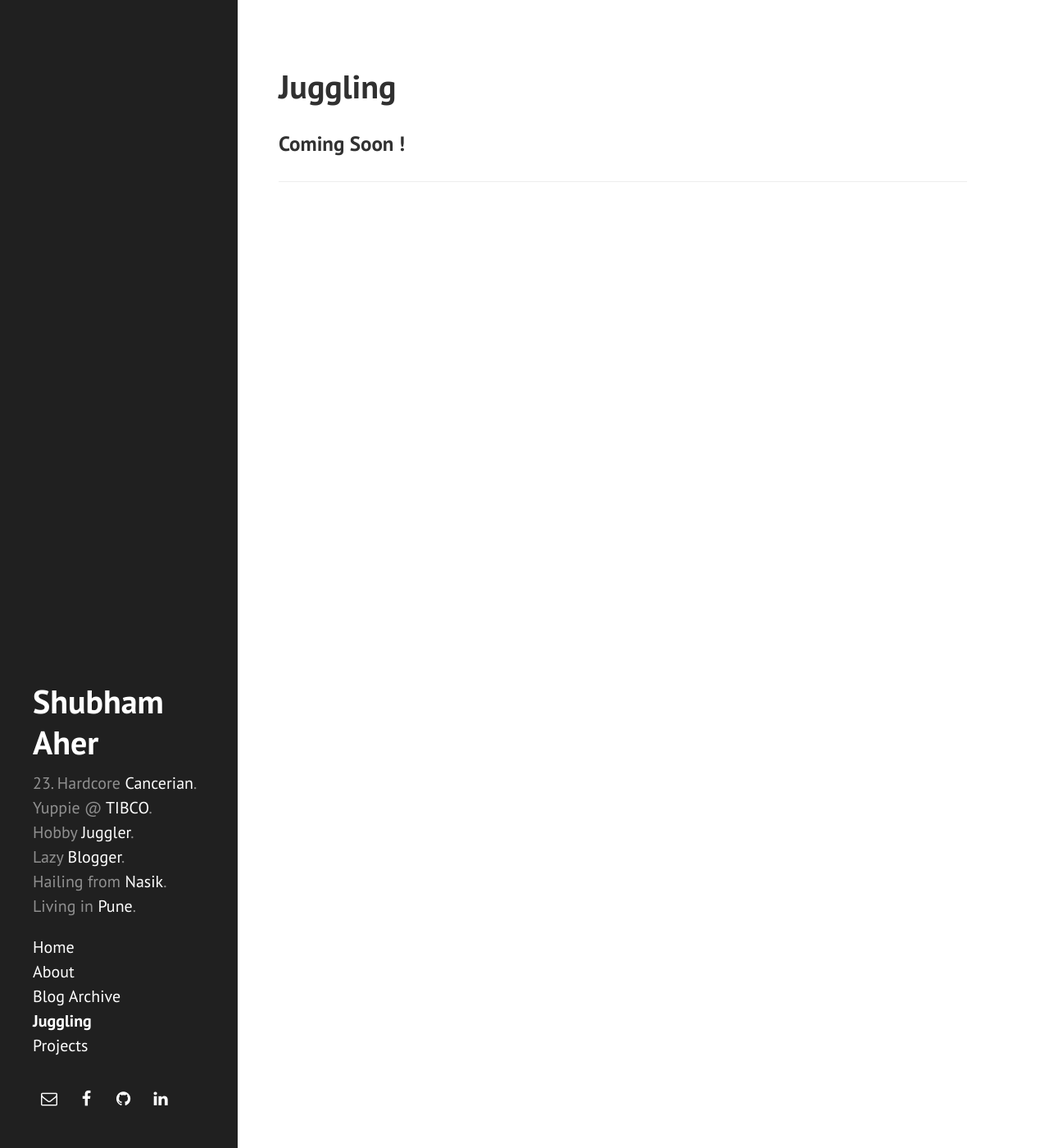
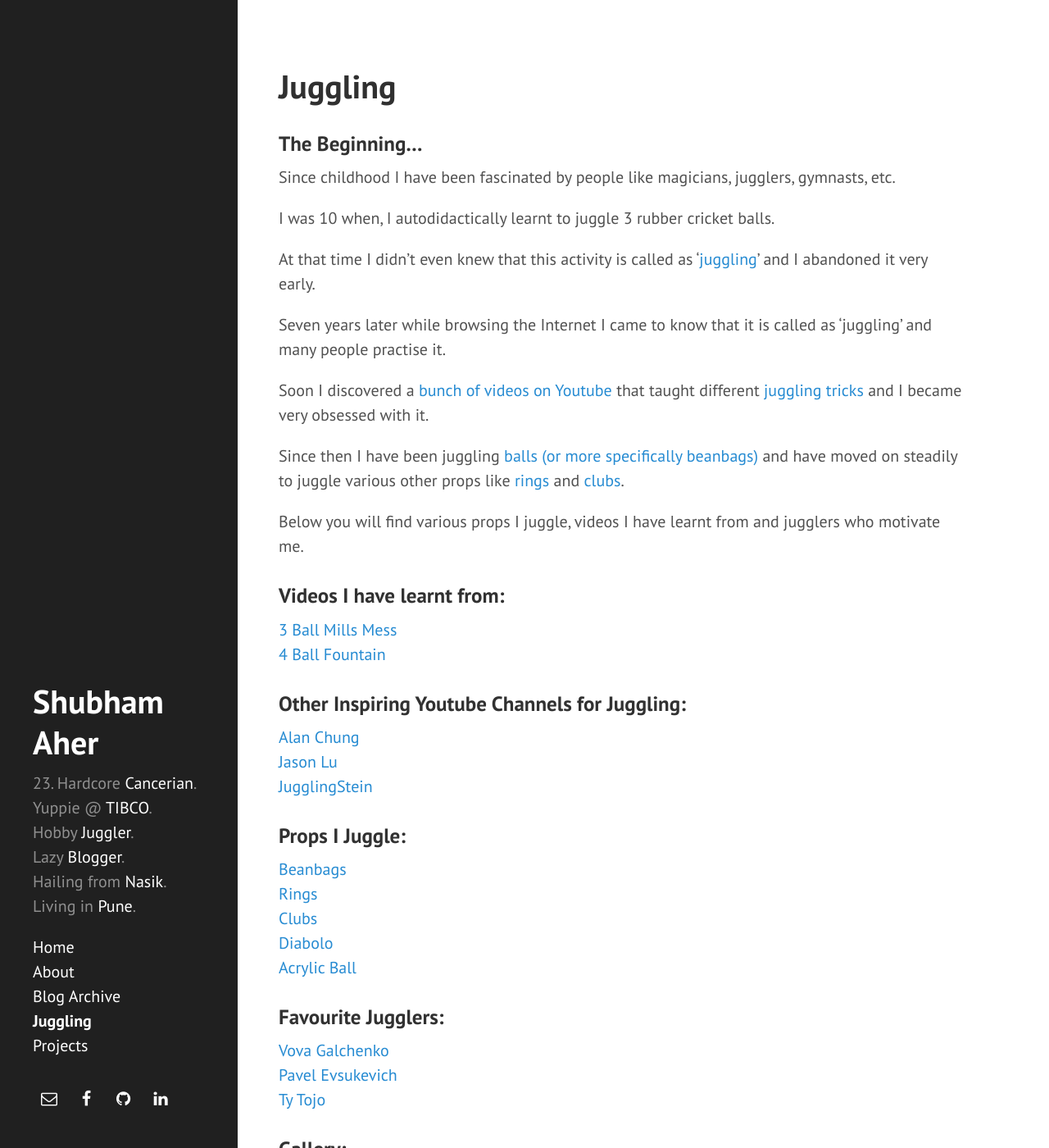
Before and after one commit to shubham-aher/shubham-aher.github.io, a Jekyll site: the page built from juggling.md, in a window 1280 px wide and 1400 px high. Shown: the whole window at 82% size. Built offline with Jekyll 4.4.1, drawn with Linux system fonts in a browser that asks for light colours; nearby versions of some CDN libraries; comment, search, counter and statistics services are not loaded; some of the changed text lies outside the part shown.

Commit message:
Updating Blogsite. Juggling section.

```diff
--- a/_config.yml
+++ b/_config.yml
@@ -10,7 +10,7 @@ relative_permalinks: true
 # Setup
 title:            Shubham Aher
 tagline:          'Blog'
-description:      '23. Hardcore <a href="https://www.facebook.com/notes/whats-your-sun-sign-book-by-chetan-d-narain/cancer-man-by-chetan-d-narain/284585004897150" target="_blank">Cancerian</a>.<br>Yuppie @ <a href="http://tibco.com" target="_blank">TIBCO</a>.<br>Hobby <a href="http://shubhamaher.com/juggling">Juggler</a>.<br>Lazy <a href="http://shubhamaher.com/blog">Blogger</a>.<br>Hailing from <a href="http://en.wikipedia.org/wiki/Nashik" target="_blank">Nasik</a>.<br>Living in <a href="http://en.wikipedia.org/wiki/Pune" target="_blank">Pune</a>.'
+description:      '23. Hardcore <a href="https://www.facebook.com/notes/whats-your-sun-sign-book-by-chetan-d-narain/cancer-man-by-chetan-d-narain/284585004897150" target="_blank">Cancerian</a>.<br>Yuppie @ <a href="http://www.tibco.com" target="_blank">TIBCO</a>.<br>Hobby <a href="http://shubhamaher.com/juggling">Juggler</a>.<br>Lazy <a href="http://shubhamaher.com/blog">Blogger</a>.<br>Hailing from <a href="http://en.wikipedia.org/wiki/Nashik" target="_blank">Nasik</a>.<br>Living in <a href="http://en.wikipedia.org/wiki/Pune" target="_blank">Pune</a>.'
 url:              http://shubhamaher.com
 baseurl:          /
 
--- a/juggling.md
+++ b/juggling.md
@@ -3,13 +3,53 @@ layout: page
 title: Juggling
 permalink: juggling/
 ---
-      {% assign pages_list = site.pages | sort:"name" %}
-      {% for node in pages_list reversed %}
-        {% if node.title != null %}
-          {% if node.layout == "project" %}
-  * {{ node.date | date_to_string }} &raquo; [ {{ node.title }} ]({{ node.url }}) <br /> {{ node.description }}
-          {% endif %}
-        {% endif %}
-      {% endfor %}
-###Coming Soon !
+{% for post in site.juggling %}
+  * {{ post.date | date_to_string }} &raquo; [ {{ post.title }} ]({{ post.url }})
+{% endfor %}
+
+###The Beginning...
+Since childhood I have been fascinated by people like magicians, jugglers, gymnasts, etc.
+
+I was 10 when, I autodidactically learnt to juggle 3 rubber cricket balls.
+
+At that time I didn't even knew that this activity is called as '<a href="http://en.wikipedia.org/wiki/Juggling" target="_blank">juggling</a>' and I abandoned it very early.
+
+Seven years later while browsing the Internet I came to know that it is called as 'juggling' and many people practise it.
+
+Soon I discovered a <a href="http://www.youtube.com/user/eMretsiM/videos" target="_blank">bunch of videos on Youtube</a> that taught different <a href="http://en.wikipedia.org/wiki/Juggling_pattern" target="_blank">juggling tricks</a> and I became very obsessed with it.
+
+Since then I have been juggling <a href="http://en.wikipedia.org/wiki/Juggling_ball" target="_blank">balls (or more specifically beanbags)</a> and have moved on steadily to juggle various other props like <a href="http://en.wikipedia.org/wiki/Juggling_ring" target="_blank">rings</a> and <a href="http://en.wikipedia.org/wiki/Juggling_club" target="_blank">clubs</a>.
+
+Below you will find various props I juggle, videos I have learnt from and jugglers who motivate me.
+
+###Videos I have learnt from:
+<a href="http://www.youtube.com/watch?v=oE2qI5uTb1U" target="_blank">3 Ball Mills Mess</a>
+<a href="http://www.youtube.com/watch?v=0I8Edzbb700" target="_blank">4 Ball Fountain</a>
+
+###Other Inspiring Youtube Channels for Juggling:
+<a href="http://www.youtube.com/user/eMretsiM/videos" target="_blank">Alan Chung</a>
+<a href="http://www.youtube.com/user/Draitube/videos" target="_blank">Jason Lu</a>
+<a href="http://www.youtube.com/user/JugglingStein/videos" target="_blank">JugglingStein</a>
+
+###Props I Juggle:
+<a href="http://en.wikipedia.org/wiki/Bean_bag" target="_blank">Beanbags</a>
+<a href="http://en.wikipedia.org/wiki/Juggling_ring" target="_blank">Rings</a>
+<a href="http://en.wikipedia.org/wiki/Juggling_club" target="_blank">Clubs</a>
+<a href="http://en.wikipedia.org/wiki/Diabolo" target="_blank">Diabolo</a>
+<a href="http://en.wikipedia.org/wiki/Contact_juggling" target="_blank">Acrylic Ball</a>
+
+###Favourite Jugglers:
+<a href="http://vova.galchenko.com/" target="_blank">Vova Galchenko</a>
+<a href="http://evsukevich.com/" target="_blank">Pavel Evsukevich</a>
+<a href="http://tytojo.com" target="_blank">Ty Tojo</a>
+
+###Gallery:
+![Club Juggling](/public/img/juggling/clubjuggling.jpg)
+*3 clubs juggling at Kusumagraj Udyan, Nasik. Dt.: 23 March 2012*
+
+![Ring Juggling](/public/img/juggling/ringjuggling.jpg)
+
+*Trying rings @ <a href="http://injuco.org" target="_blank">InJuCo 2012</a>.*
+
 ---
+>*&ldquo; <a href="http://en.wikipedia.org/wiki/Passing_(juggling)" target="_blank">Passing clubs</a> is one of the most funniest things two people can do without taking their clothes off. &rdquo;*<br>&mdash; Isaac Orr
```
Also changed, not shown: about.md (+2 -2 lines), sitemap.xml (+17 -17 lines), public/img/juggling/clubjuggling.jpg (added), public/img/juggling/ringjuggling.jpg (added).
